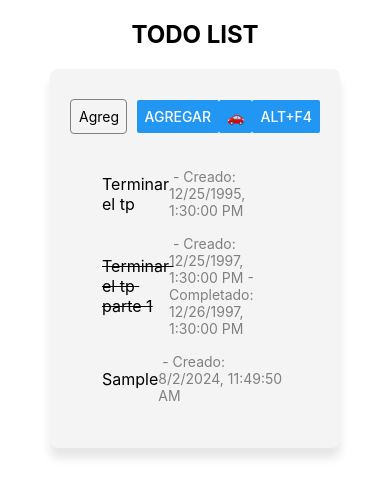
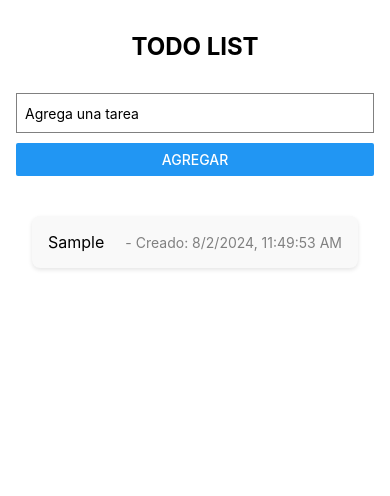
Before and after one commit to tomileonel/DaiNativeToDoList, a React Native app: screen / in a window 390 px wide. Both pictures are taken after typing "Sample" into the empty fields and a click on the button "AGREGAR". Shown: the top 496 px of the page. Built offline with nearby package versions, Linux system fonts and the light colour scheme.

Commit message:
avanzando

```diff
--- a/App.js
+++ b/App.js
@@ -1,25 +1,14 @@
-import React, { useState } from 'react';
-import { SafeAreaView, StyleSheet, StatusBar } from 'react-native';
-import Body from './src/components/Body.js';
+import React from 'react';
+import { StyleSheet, StatusBar } from 'react-native';
+import { GestureHandlerRootView } from 'react-native-gesture-handler';
+import Body from './src/components/Body.js'; // Importa el componente Body
 
 const App = () => {
-  const [todos, setTodos] = useState([
-    {
-      text: 'Terminar el tp',
-      created: new Date('1995-12-25T13:30:00').toISOString(),
-    },
-    {
-      text: 'Terminar el tp parte 1',
-      created: new Date('1997-12-25T13:30:00').toISOString(),
-      completed: new Date('1997-12-26T13:30:00').toISOString(),
-    },
-  ]);
-
   return (
-    <SafeAreaView style={styles.container}>
+    <GestureHandlerRootView style={styles.container}>
       <StatusBar barStyle="dark-content" />
-      <Body setTodos={setTodos} todos={todos} />
-    </SafeAreaView>
+      <Body />
+    </GestureHandlerRootView>
   );
 };
 
--- a/babel.config.js
+++ b/babel.config.js
@@ -2,5 +2,6 @@ module.exports = function(api) {
   api.cache(true);
   return {
     presets: ['babel-preset-expo'],
+
   };
 };
--- a/src/components/Body.js
+++ b/src/components/Body.js
@@ -1,38 +1,27 @@
-import React from 'react';
-import { View, Text, StyleSheet, SafeAreaView } from 'react-native';
+import React, { useState } from 'react';
+import { View, StyleSheet } from 'react-native';
 import Title from './Title';
 import Form from './Form';
 import Todos from './Todos';
 
-const Body = ({ setTodos, todos }) => {
+const Body = () => {
+  const [todos, setTodos] = useState([
+  ]);
+
   return (
-    <SafeAreaView style={styles.body}>
+    <View style={styles.container}>
       <Title />
-      <View style={styles.container}>
-        <Form setTodos={setTodos} todos={todos} />
-        <Todos setTodos={setTodos} todos={todos} />
-      </View>
-    </SafeAreaView>
+      <Form setTodos={setTodos} todos={todos} />
+      <Todos todos={todos} setTodos={setTodos} />
+    </View>
   );
 };
 
 const styles = StyleSheet.create({
-  body: {
+  container: {
     flex: 1,
+    padding: 16,
     backgroundColor: '#fff',
-  },
-  container: {
-    maxWidth: 1000,
-    margin: 50,
-    marginTop: 0,
-    padding: 20,
-    backgroundColor: '#f4f4f4',
-    borderRadius: 8,
-    shadowColor: '#000',
-    shadowOffset: { width: 0, height: 10 },
-    shadowOpacity: 0.1,
-    shadowRadius: 10,
-    elevation: 5,
   },
 });
 
--- a/src/components/Form.js
+++ b/src/components/Form.js
@@ -1,97 +1,45 @@
 import React, { useState } from 'react';
-import { View, TextInput, Button, Alert, StyleSheet } from 'react-native';
+import { View, TextInput, Button, StyleSheet, Alert } from 'react-native';
 
 const Form = ({ setTodos, todos }) => {
   const [inputValue, setInputValue] = useState('');
 
-  const enter = (e) => {
-    if (e.nativeEvent.key === 'Enter') {
-      e.preventDefault();
-      agregarTarea();
+  const agregarTarea = () => {
+    const todoText = inputValue.trim();
+    if (todoText) {
+      const timestamp = new Date().getTime();
+      const newTodo = { text: todoText, created: timestamp, completed: null };
+      setTodos([...todos, newTodo]);
+      setInputValue('');
+    } else {
+      Alert.alert("Debes designarle un nombre a la tarea.");
     }
   };
 
-  const agregarTarea = () => {
-    const todoText = validarTarea(inputValue);
-    const tareaExistente = todos.find(tarea => tarea.text === todoText);
-
-    if (tareaExistente) {
-      Alert.alert("Ya existe una tarea con ese nombre.");
-    } else {
-      if (todoText !== "") {
-        const timestamp = new Date().getTime();
-        const todo = {
-          text: todoText, created: timestamp, completed: null
-        };
-        setTodos((todos) => [...todos, todo]);
-        setInputValue("");
-      } else {
-        Alert.alert("Debes designarle un nombre a la tarea.");
-      }
-    }
-  };
-
-  const mostrarTareaMasVeloz = () => {
-    const tareaMasVeloz = todos.reduce((min, todo) => {
-      if (todo.completed && (min === null || (todo.completed - todo.created) < (min.completed - min.created))) {
-        return todo;
-      } else {
-        return min;
-      }
-    }, null);
-
-    if (tareaMasVeloz) {
-      Alert.alert("La tarea más veloz es: " + tareaMasVeloz.text);
-    } else {
-      Alert.alert("No hiciste nada aún.");
-    }
-  };
-
-  const borrarTodo = () => {
-    setTodos([]);
-  };
-
-  const validarTarea = (tarea) => {
-    while (tarea.includes(" - ")) {
-      tarea = tarea.replace(" - ", "").trim();
-    }
-    return tarea;
-  };
-
   return (
-    <View style={styles.container}>
+    <View style={styles.formContainer}>
       <TextInput
         style={styles.input}
+        placeholder="Agrega una tarea"
+        value={inputValue}
         onChangeText={setInputValue}
-        value={inputValue}
-        placeholder="Agrega tareas"
-        onSubmitEditing={enter}
+        onSubmitEditing={agregarTarea}
       />
       <Button title="Agregar" onPress={agregarTarea} />
-      <Button title="🚗" onPress={mostrarTareaMasVeloz} />
-      <Button title="Alt+f4" onPress={borrarTodo} />
     </View>
   );
 };
 
 const styles = StyleSheet.create({
-  container: {
-    flexDirection: 'row',
-    alignItems: 'center',
-    justifyContent: 'space-between',
-    marginVertical: 10,
+  formContainer: {
+    marginVertical: 16,
   },
   input: {
-    width: '70%',
-    padding: 8,
-    marginRight: 10,
+    height: 40,
     borderColor: 'gray',
     borderWidth: 1,
-    borderRadius: 4,
-  },
-  button: {
-    padding: 8,
-    marginHorizontal: 4,
+    marginBottom: 10,
+    paddingHorizontal: 8,
   },
 });
 
--- a/src/components/Title.js
+++ b/src/components/Title.js
@@ -3,21 +3,20 @@ import { Text, StyleSheet, View } from 'react-native';
 
 const Title = () => {
   return (
-    <View style={styles.container}>
-      <Text style={styles.title}>TODO LIST</Text>
+    <View style={styles.titleContainer}>
+      <Text style={styles.titleText}>TODO LIST</Text>
     </View>
   );
 };
 
 const styles = StyleSheet.create({
-  container: {
-    alignItems: 'center', // Centering the title horizontally
-    marginVertical: 20, // Adding vertical margin for spacing
+  titleContainer: {
+    alignItems: 'center',
+    marginVertical: 16,
   },
-  title: {
-    fontSize: 24, // Font size for the title
-    fontWeight: 'bold', // Making the font bold
-    textAlign: 'center', // Centering the text
+  titleText: {
+    fontSize: 24,
+    fontWeight: 'bold',
   },
 });
 
--- a/src/components/Todo.js
+++ b/src/components/Todo.js
@@ -1,5 +1,6 @@
 import React from 'react';
-import { View, Text, TouchableOpacity, StyleSheet } from 'react-native';
+import { View, Text, TouchableOpacity, StyleSheet, Alert } from 'react-native';
+import { Swipeable } from 'react-native-gesture-handler';
 
 const Todo = ({ setTodos, todos, todo }) => {
   const completar = () => {
@@ -8,19 +9,35 @@ const Todo = ({ setTodos, todos, todo }) => {
     if (index !== -1) {
       const updatedTodos = [...todos];
       const updatedTodo = updatedTodos[index];
-
-      if (updatedTodo.completed) {
-        updatedTodo.completed = null;
-      } else {
-        updatedTodo.completed = new Date();
-      }
+      updatedTodo.completed = updatedTodo.completed ? null : new Date();
       updatedTodos[index] = updatedTodo;
-
       setTodos(updatedTodos);
     }
   };
 
+  const eliminar = () => {
+    Alert.alert(
+      'Eliminar Tarea',
+      '¿Estás seguro de que quieres eliminar esta tarea?',
+      [
+        { text: 'Cancelar', style: 'cancel' },
+        {
+          text: 'Eliminar',
+          onPress: () => setTodos(todos.filter(item => item.text !== todo.text)),
+          style: 'destructive',
+        },
+      ]
+    );
+  };
+
+  const renderRightActions = () => (
+    <TouchableOpacity style={styles.deleteButton} onPress={eliminar}>
+      <Text style={styles.deleteText}>❌</Text>
+    </TouchableOpacity>
+  );
+
   return (
+    <Swipeable renderRightActions={renderRightActions}>
       <TouchableOpacity onPress={completar} style={styles.todoContainer}>
         <View style={styles.todoItem}>
           <Text style={[styles.todoText, todo.completed && styles.completedText]}>
@@ -32,6 +49,7 @@ const Todo = ({ setTodos, todos, todo }) => {
           </Text>
         </View>
       </TouchableOpacity>
+    </Swipeable>
   );
 };
 
@@ -39,21 +57,44 @@ const styles = StyleSheet.create({
   todoContainer: {
     marginVertical: 8,
     marginHorizontal: 16,
+    backgroundColor: '#f9f9f9',
+    borderRadius: 8,
+    overflow: 'hidden',
+    elevation: 1,
+    shadowColor: '#000',
+    shadowOffset: { width: 0, height: 2 },
+    shadowOpacity: 0.1,
+    shadowRadius: 4,
   },
   todoItem: {
     flexDirection: 'row',
     alignItems: 'center',
+    padding: 16,
   },
   todoText: {
     fontSize: 16,
+    flex: 1,
   },
   completedText: {
     textDecorationLine: 'line-through',
+    color: '#888',
   },
   dateText: {
     fontSize: 14,
     color: 'gray',
   },
+  deleteButton: {
+    justifyContent: 'center',
+    alignItems: 'center',
+    backgroundColor: '#FF4D4D',
+    padding: 20,
+    borderRadius: 8,
+    width: 80,
+  },
+  deleteText: {
+    color: 'white',
+    fontSize: 18,
+  },
 });
 
 export default Todo;
--- a/src/components/Todos.js
+++ b/src/components/Todos.js
@@ -1,30 +1,25 @@
 import React from 'react';
-import { View, StyleSheet, FlatList } from 'react-native';
+import { View, StyleSheet } from 'react-native';
 import Todo from './Todo';
 
 const Todos = ({ todos, setTodos }) => {
   return (
-    <View style={styles.container}>
-      <FlatList
-        data={todos}
-        renderItem={({ item }) => (
-          <Todo
-            key={item.text}
-            setTodos={setTodos}
-            todos={todos}
-            todo={item}
-          />
-        )}
-        keyExtractor={(item) => item.text} // Use a unique key based on the item
-      />
+    <View style={styles.todosContainer}>
+      {todos.map((todo, index) => (
+        <Todo
+          key={index}
+          setTodos={setTodos}
+          todos={todos}
+          todo={todo}
+        />
+      ))}
     </View>
   );
 };
 
 const styles = StyleSheet.create({
-  container: {
-    flex: 1,
-    margin: 16,
+  todosContainer: {
+    marginTop: 16,
   },
 });
 
```
Also changed, not shown: package.json (+6 -1 lines), 1 other file (tests, documents, lock files or other folders). Lines whose indentation alone changed are shown as unchanged.
